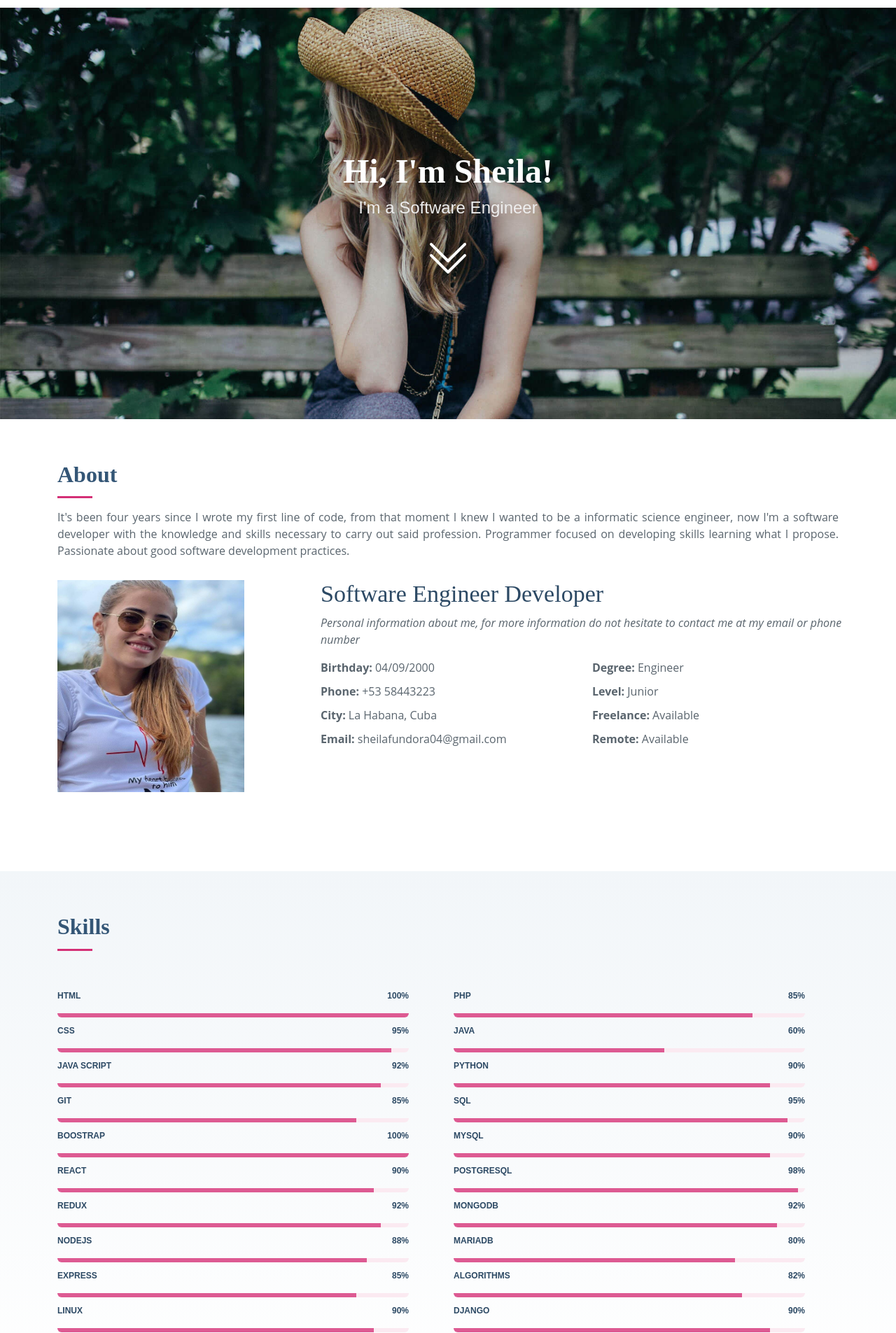
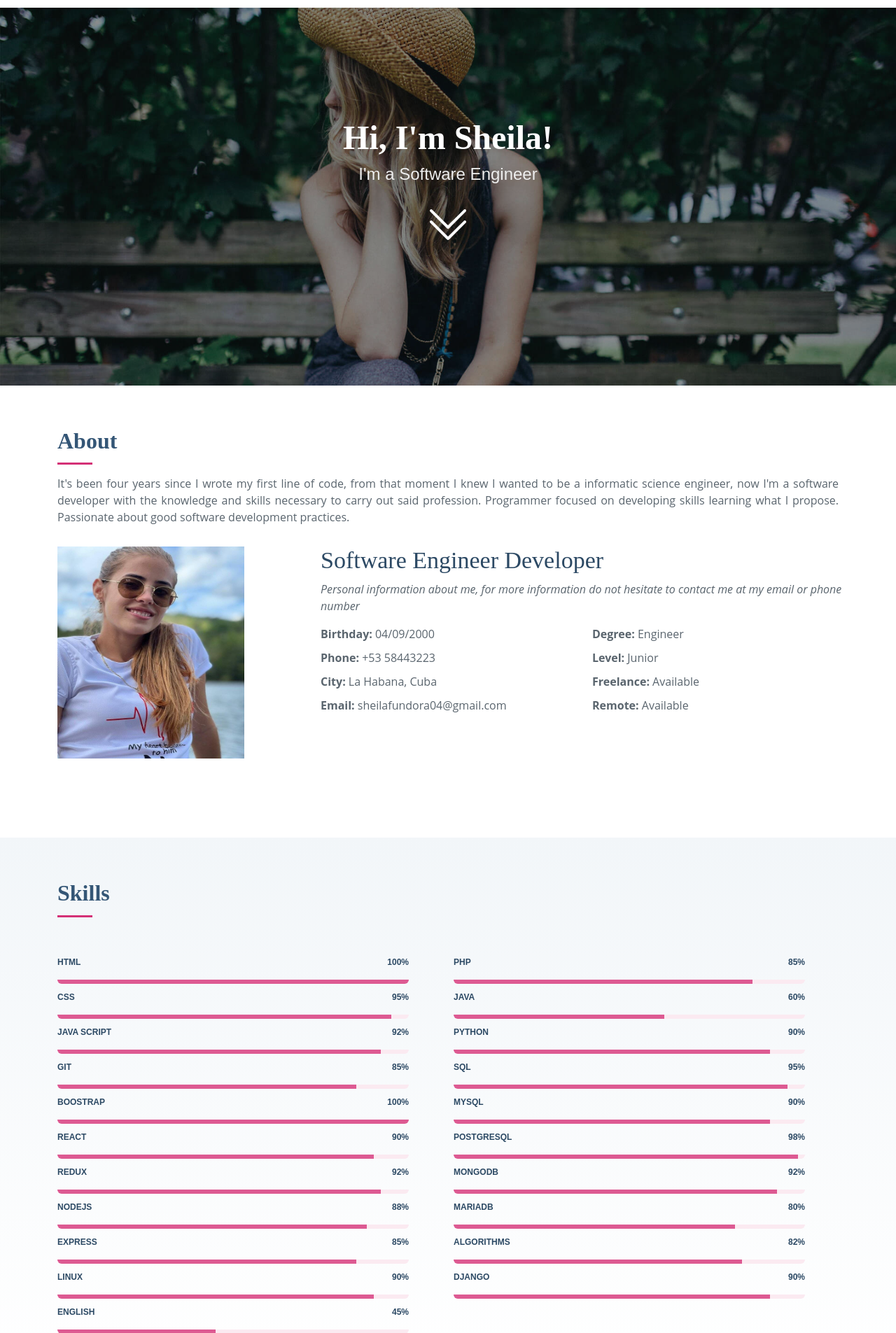
Before and after one commit to SheilaFundora/Portafolio, a Django app: page / in a window 1280 px wide. Shown: the part 49-1954 px from the top of the page at 70% size. Run offline with Django 4.2, Linux system fonts and the light colour scheme; data comes from the database, SQL or seed files in the repository; some libraries are stand-ins or nearby versions.

Commit message:
fixing error word

```diff
--- a/app/static/assets/css/mycss.css
+++ b/app/static/assets/css/mycss.css
@@ -14,3 +14,7 @@
   }
 
 }
+
+.border-portafolio{
+    box-shadow: 0 0 15px gray;
+}
--- a/app/static/assets/css/style.css
+++ b/app/static/assets/css/style.css
@@ -332,10 +332,15 @@
   height: 75vh;
   background: url("../img/hero-bg.jpg") top center;
   background-size: cover;
-  padding: 0 15px;
+  clear: both;
 }
 
-#hero h1 {
+.hero-back{
+  clear: both;
+  background-color: rgba(17, 17, 17, 0.35);!important;
+}
+
+.hero-back h1 {
   margin: 0 0 10px 0;
   font-size: 48px;
   font-weight: 700;
@@ -343,7 +348,7 @@
   color: #fff;
 }
 
-#hero h2 {
+.hero-back h2 {
   color: #eee;
   margin-bottom: 10px;
   font-size: 24px;
@@ -351,14 +356,14 @@
   font-family: "Poppins", sans-serif;
 }
 
-#hero .btn-get-started {
+.hero-back .btn-get-started {
   font-size: 64px;
   transition: 0.5s;
   color: #fff;
   height: 60px;
 }
 
-#hero .btn-get-started:hover {
+.hero-back .btn-get-started:hover {
   padding-top: 10px;
   color: #d43076;
 }
@@ -370,12 +375,12 @@
 }
 
 @media (max-width: 768px) {
-  #hero h1 {
+  .hero-back h1 {
     font-size: 28px;
     line-height: 36px;
   }
 
-  #hero h2 {
+  .hero-back h2 {
     font-size: 18px;
     line-height: 24px;
     margin-bottom: 30px;
--- a/app/templates/index.html
+++ b/app/templates/index.html
@@ -3,8 +3,8 @@
 {% block content %}
 
     <!-- ======= Header ======= -->
-    <header id="header" class="d-flex align-items-center px-3 px-md-0">
-            <div class="container d-flex align-items-center justify-content-between">
+    <header id="header" class="d-flex align-items-center px-3 px-md-0 bg-p">
+        <div class="container d-flex align-items-center justify-content-between">
 
           <div class="logo">
             <h1><a href="{%  url 'index' %}">Sheila</a></h1>
@@ -25,20 +25,23 @@
           </nav><!-- .navbar -->
 
         </div>
-        </header>
+    </header>
     <!-- End Header -->
 
-    <section id="hero" class="d-flex flex-column align-items-center justify-content-center mt-5">
-    <h1>Hi, I'm Sheila!</h1>
-    <h2>I'm a {{ persona.speciality }}</h2>
-    <a href="#about" class="btn-get-started scrollto"><i class="bi bi-chevron-double-down"></i></a>
+    <section id="hero" class="m-0 p-0 ">
+        <div class="hero-back w-100 h-100 d-flex flex-column align-items-center justify-content-center ">
+            <h1>Hi, I'm Sheila!</h1>
+            <h2>I'm a {{ persona.speciality }}</h2>
+            <a href="#about" class="btn-get-started scrollto"><i class="bi bi-chevron-double-down"></i></a>
+        </div>
     </section><!-- End Hero -->
+
 
     <main id="main">
 
     <!-- ======= About Section ======= -->
     <section id="about" class="about px-4 px-md-0 ">
-      <div class="container w-md-75" data-aos="fade-up" >
+      <div class="container" data-aos="fade-up">
 
         <div class="section-title">
           <h2>About</h2>
@@ -279,8 +282,8 @@
 
         <div class="row portfolio-container">
             {% for it in portafolio %}
-              <div class="col-lg-4 ol-md-6 portfolio-item filter-{{ it.category }}" >
-             <div class="portfolio-wrap mb-3 ">
+              <div class="col-lg-4 ol-md-6 portfolio-item filter-{{ it.category }} b" >
+             <div class="portfolio-wrap mb-3 border-portafolio">
               <img src="{{it.img.url}}" class="img-fluid" alt="" style="min-height: 200px">
               <div class="portfolio-info">
                 <h4>{{it.name}}</h4>
```
Also changed, not shown: app/static/assets/vendor/bootstrap/css/bootstrap-utilities.css, app/static/assets/vendor/bootstrap/css/bootstrap.rtl.css.
